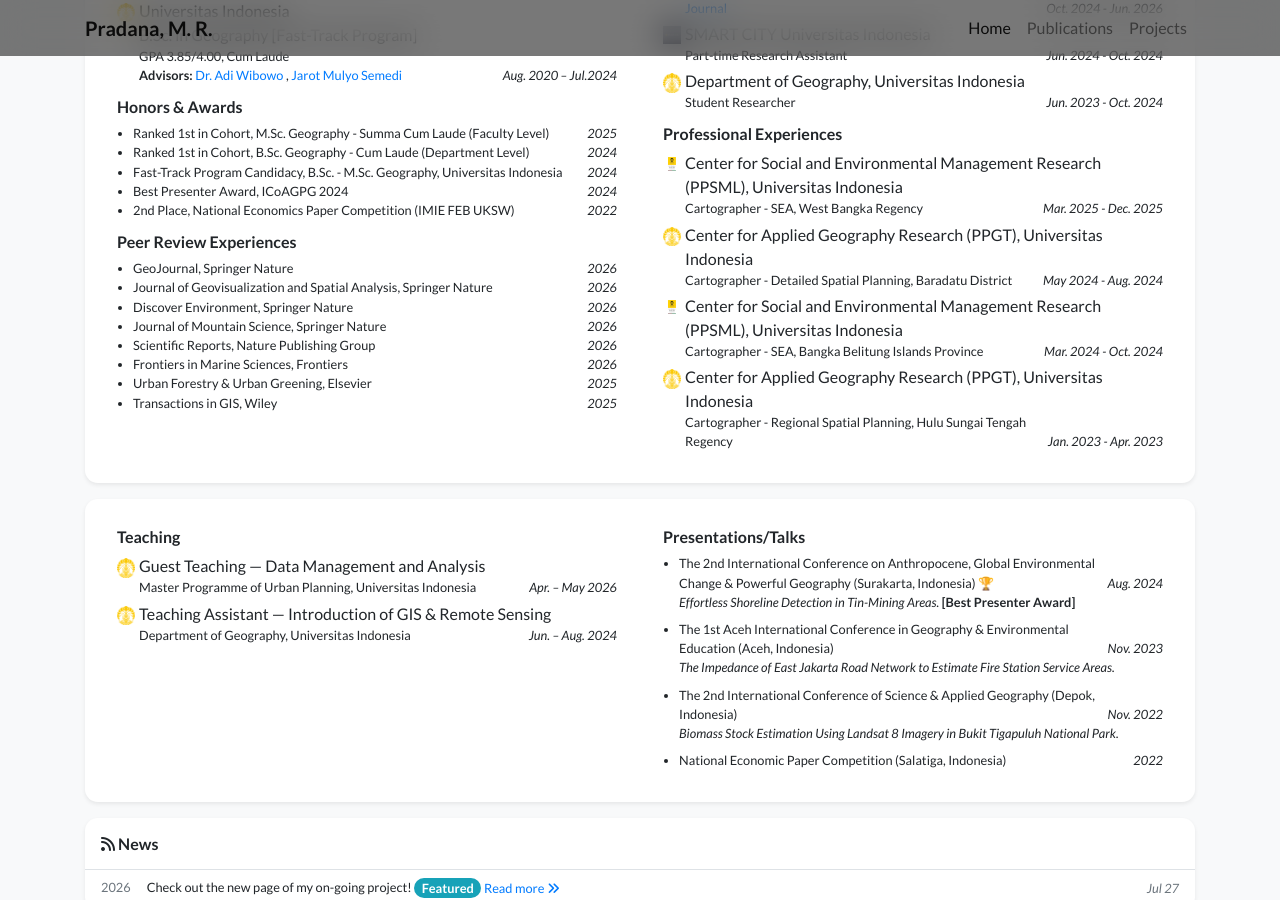
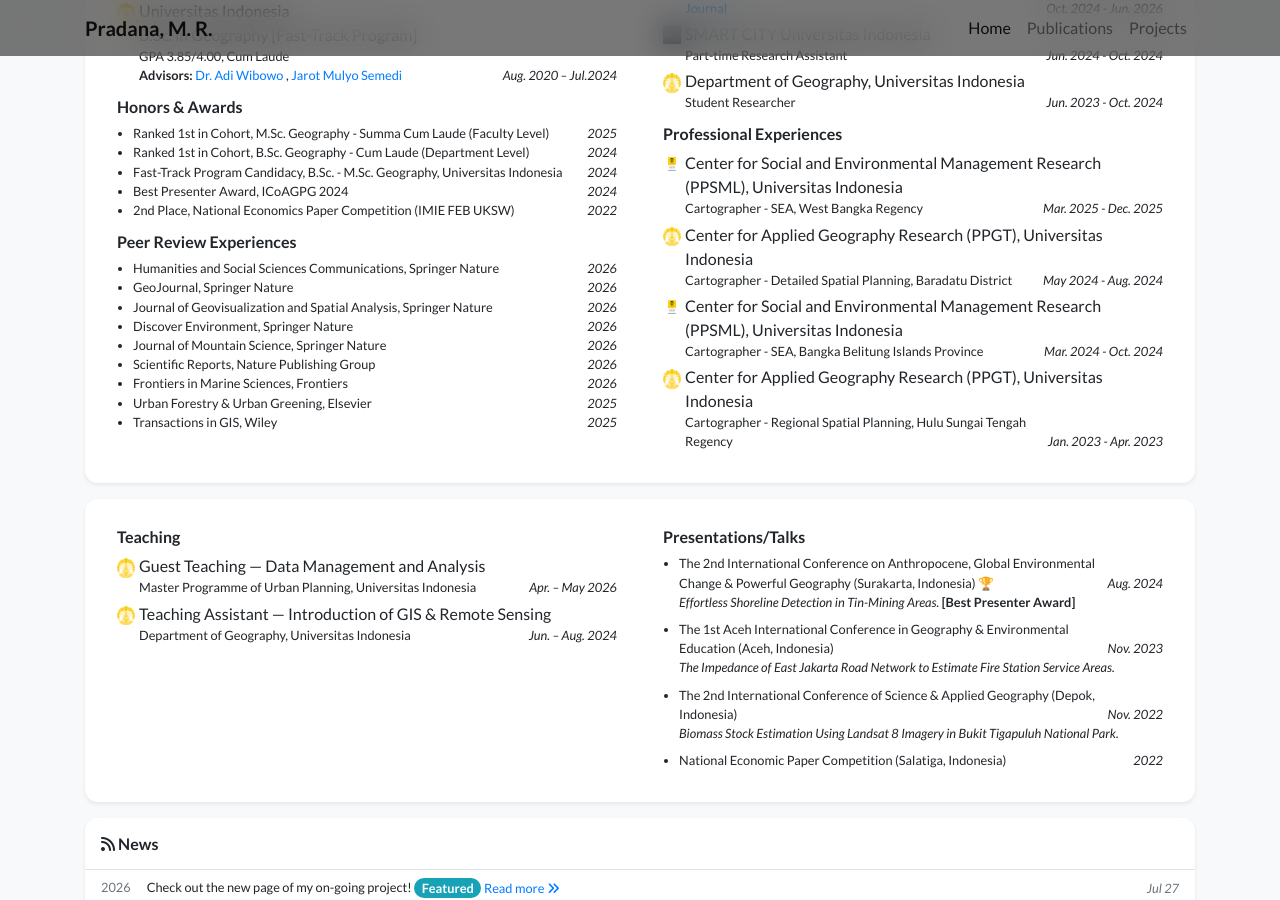
Before and after one commit to AditPradana36/aditpradana36.github.io, a Jekyll site: the page built from index.html, in a window 1280 px wide and 900 px high, scrolled down 876 px. Built offline with Jekyll 4.4.1, drawn with Linux system fonts in a browser that asks for light colours; nearby versions of some CDN libraries; a style sheet for code colours, icons or effects is not loaded.

Commit message:
added a new peer-review service

```diff
--- a/_data/profile.yml
+++ b/_data/profile.yml
@@ -120,6 +120,8 @@
   date: 2022
 
 peerreview:
+  - name: Humanities and Social Sciences Communications, Springer Nature
+    date: 2026
   - name: GeoJournal, Springer Nature
     date: 2026
   - name: Journal of Geovisualization and Spatial Analysis, Springer Nature
```
